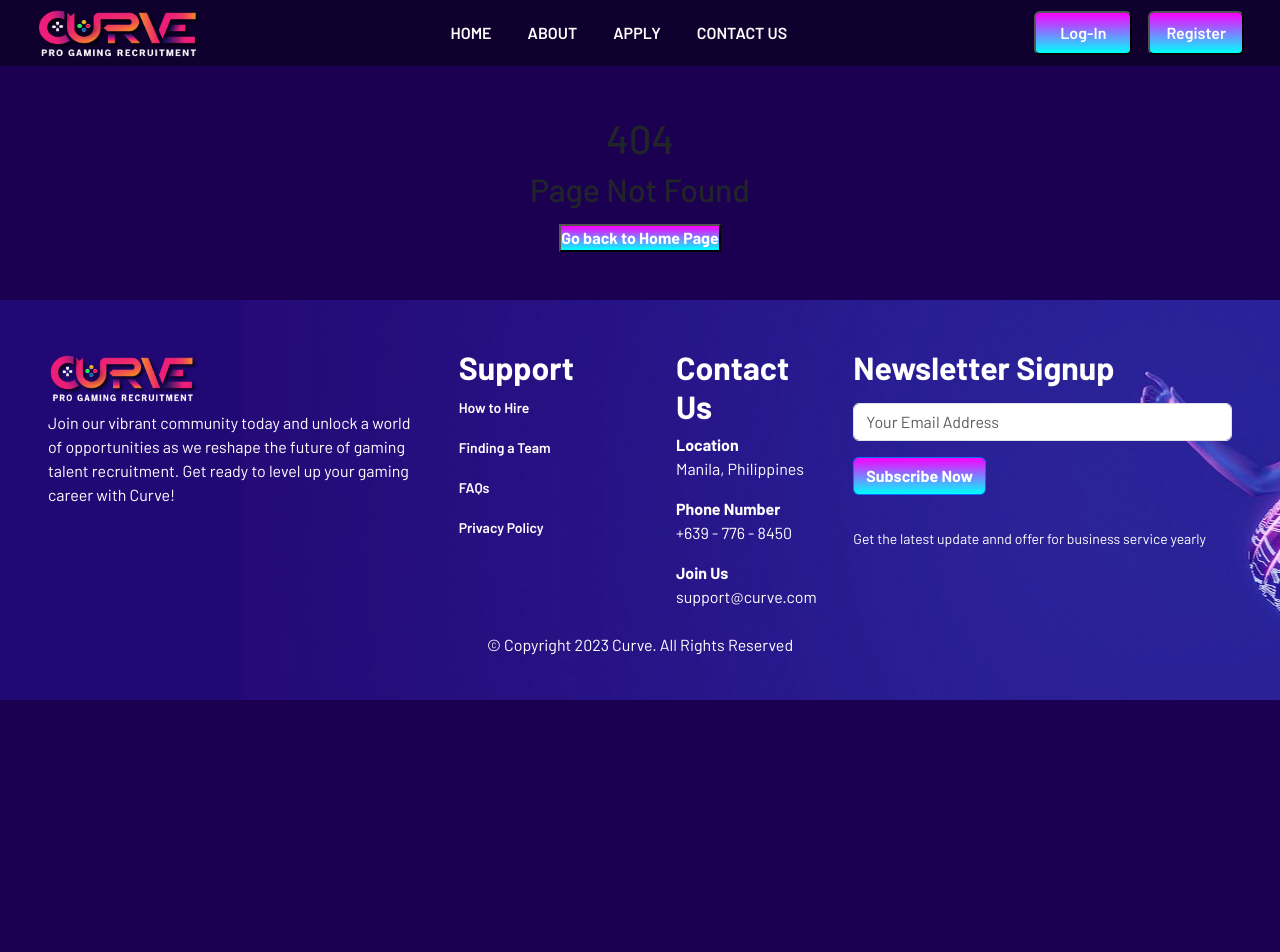
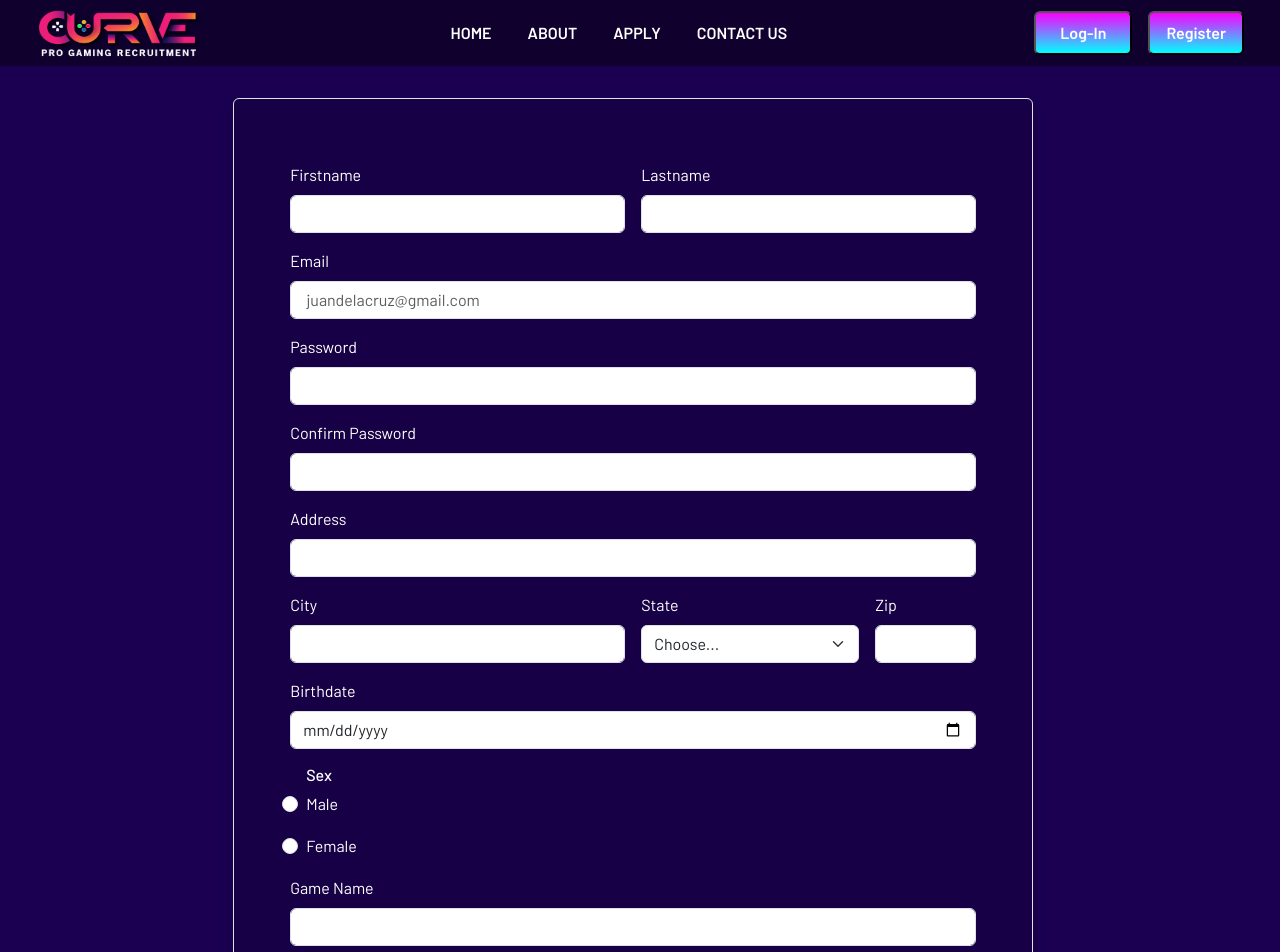
Before and after one commit to bppalomer/Capstone-Project, a React (Vite) app in the folder client/: page /Gamerform in a window 1280 px wide. Shown: the top 952 px of the page. Before the commit the page ends 800 px from the top, so only its background shows below. Built offline with nearby package versions, Linux system fonts and the light colour scheme.

Commit message:
add apply form and gamer form

```diff
--- a/client/src/Pages/Apply.jsx
+++ b/client/src/Pages/Apply.jsx
@@ -4,7 +4,23 @@ function Apply() {
 
     return (
         <>
-            <h1>This is the Apply Page</h1>
+            <div className="container pt-5 pb-5 border rounded shadow" id="apply">
+            <h1 className="text-white  d-flex justify-content-center mb-5">Join as a Recruiter or Gamer.</h1>
+                <form className=" d-flex justify-content-center">
+                        <div className="card border rounded shadow me-5">
+                            <div className="card-body">
+                                <h5 className="card-title">Join as Recruiter</h5>
+                                <a className=" apply-btn text-dark">Join</a>
+                            </div>
+                        </div>
+                        <div className="card border rounded shadow">
+                            <div className="card-body">
+                                <h5 className="card-title">Join as Gamer</h5>
+                               <a className="apply-btn text-dark" href="/Gamerform">Join</a>
+                            </div>
+                        </div>
+                </form>
+            </div>
         </>
     )
 }
--- /dev/null
+++ b/client/src/Pages/Gamerform.jsx
@@ -0,0 +1,85 @@
+
+
+function Gamerform() {
+
+
+    return (
+        <>
+
+            <div className="container p-5">
+                <form id="gamerform" className="row g-3 text-white border rounded shadow p-5">
+                    <div className="col-md-6">
+                        <label for="inputFirstname" className="form-label">Firstname</label>
+                        <input type="text" className="form-control" id="inputFirstname" />
+                    </div>
+                    <div className="col-md-6">
+                        <label for="inputLastname" className="form-label">Lastname</label>
+                        <input type="text" className="form-control" id="inputLastname" />
+                    </div>
+                    <div className="col-12">
+                        <label for="inputEmail" className="form-label">Email</label>
+                        <input type="text" className="form-control" id="inputEmail" placeholder=" juandelacruz@gmail.com" />
+                    </div>
+                    <div className="col-12">
+                        <label for="inputPassword" className="form-label">Password</label>
+                        <input type="password" className="form-control" id="inputPassword" />
+                    </div>
+                    <div className="col-12">
+                        <label for="inputPassword" className="form-label">Confirm Password</label>
+                        <input type="confirm-password" className="form-control" id="inputPassword" />
+                    </div>
+                    <div className="col-12">
+                        <label for="inputPassword" className="form-label">Address</label>
+                        <input type="confirm-password" className="form-control" id="inputPassword" />
+                    </div>
+                    <div className="col-md-6">
+                        <label for="inputPassword" className="form-label">City</label>
+                        <input type="password" className="form-control" id="inputPassword" />
+                    </div>
+                    <div className="col-md-4">
+                        <label for="inputState" className="form-label">State</label>
+                        <select id="inputState" className="form-select">
+                            <option selected>Choose...</option>
+                            <option>...</option>
+                        </select>
+                    </div>
+                    <div className="col-md-2">
+                        <label for="inputZip" className="form-label">Zip</label>
+                        <input type="text" className="form-control" id="inputZip" />
+                    </div>
+                    <div className="col-md-12">
+                        <label for="inputBirthDate" className="form-label">Birthdate</label>
+                        <input type="date" className="form-control" id="inputBirthDate" />
+                    </div>
+                    <div className="form-check">
+                        <h6>Sex</h6>
+                        <input className="form-check-input" type="radio" name="sex" id="sex" />
+                        <label className="form-check-label" for="sex">
+                            Male
+                        </label>
+                    </div>
+                    <div className="form-check">
+                        <input className="form-check-input" type="radio" name="sex" id="sex" />
+                        <label className="form-check-label" for="sex">
+                            Female
+                        </label>
+                    </div>
+                    <div className="mb-3">
+                        <label for="inputGame" className="form-label">Game Name</label>
+                        <input type="text" className="form-control" id="inputGame" />
+                    </div>
+                    <div className="mb-3">
+                        <label for="bio" className="form-label">Bio</label>
+                        <textarea className="form-control" id="bio" placeholder="please fill this a short description of yourself" rows="3"></textarea>
+                    </div>
+                    <div className="submit d-flex justify-content-center">
+                        <button type="button" className="btn">Submit</button>
+                    </div>
+                </form>
+            </div>
+
+        </>
+    )
+}
+
+export default Gamerform;
--- a/client/src/Pages/Index.jsx
+++ b/client/src/Pages/Index.jsx
@@ -6,6 +6,7 @@ import Login from './Login'
 import Apply from './Apply'
 import ContactUs from './ContactUs'
 import NotFound from './NotFound'
+import Gamerform from "./Gamerform"
 
 
 
@@ -19,6 +20,7 @@ function Index() {
                     <Route path="/About" element={<About />} />
                     <Route path="/Apply" element={<Apply />} />
                     <Route path="/ContactUs" element={<ContactUs />} />
+                    <Route path="/Gamerform" element={<Gamerform />} />
                     <Route path="*" element={<NotFound />} />
                 </Route>
             </Routes>
--- a/client/src/index.css
+++ b/client/src/index.css
@@ -132,3 +132,49 @@ button:hover {
   border-radius: 10%;
 
 }
+
+
+/* gamerform */
+
+#gamerform{
+  width: 800px;
+  margin-left: 9vw;
+  background-color: #0f002e56;
+}
+
+
+@media (max-width:600px) {
+
+  #gamerform{
+    display: flex;
+    flex-wrap: wrap;
+    width: 400px;
+    margin: 0vw;
+    margin-left: 0vw;
+  }
+}
+
+
+/* apply form */
+
+.card{
+  text-align: center;
+  width: 15rem;
+}
+
+.apply-btn{
+  text-decoration: none;
+}
+
+#apply{
+  width: 40rem;
+  margin-top: 15rem;
+  margin-bottom: 18rem;
+}
+
+@media (max-width: 600px) {
+  .card{
+    display: flex;
+    flex-wrap: wrap;
+  }
+}
```
